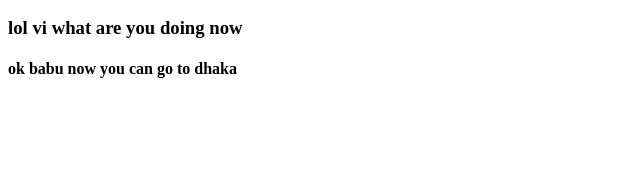
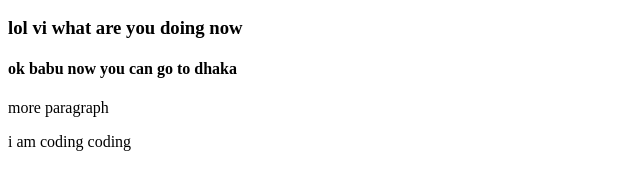
Before and after one commit to hosen718/try-my-best-learn, a plain HTML site: page index.html in a window 1280 px wide. Shown: the part 110-300 px from the top of the page, without its empty margins (0-640 px from the left). Drawn offline with Linux system fonts and the light colour scheme.

Commit message:
styles added

```diff
--- a/index.html
+++ b/index.html
@@ -11,5 +11,7 @@
     <h2>mama i can code now</h2>
     <h3>lol vi what are you doing now</h3>
     <h4>ok babu now you can go to dhaka</h4>
+    <p>more paragraph</p>
+    <p> i am coding coding </p>
 </body>
 </html>
```
Also changed, not shown: style.css (added).
